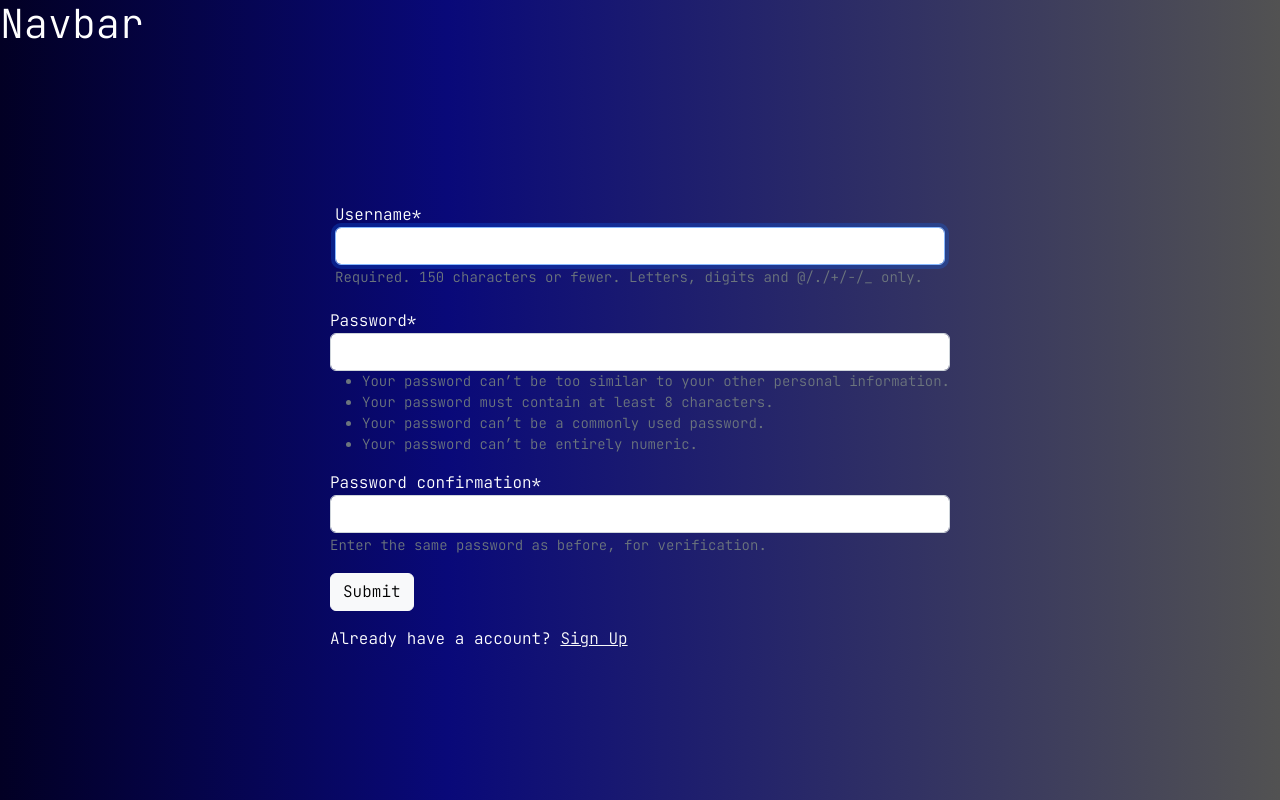
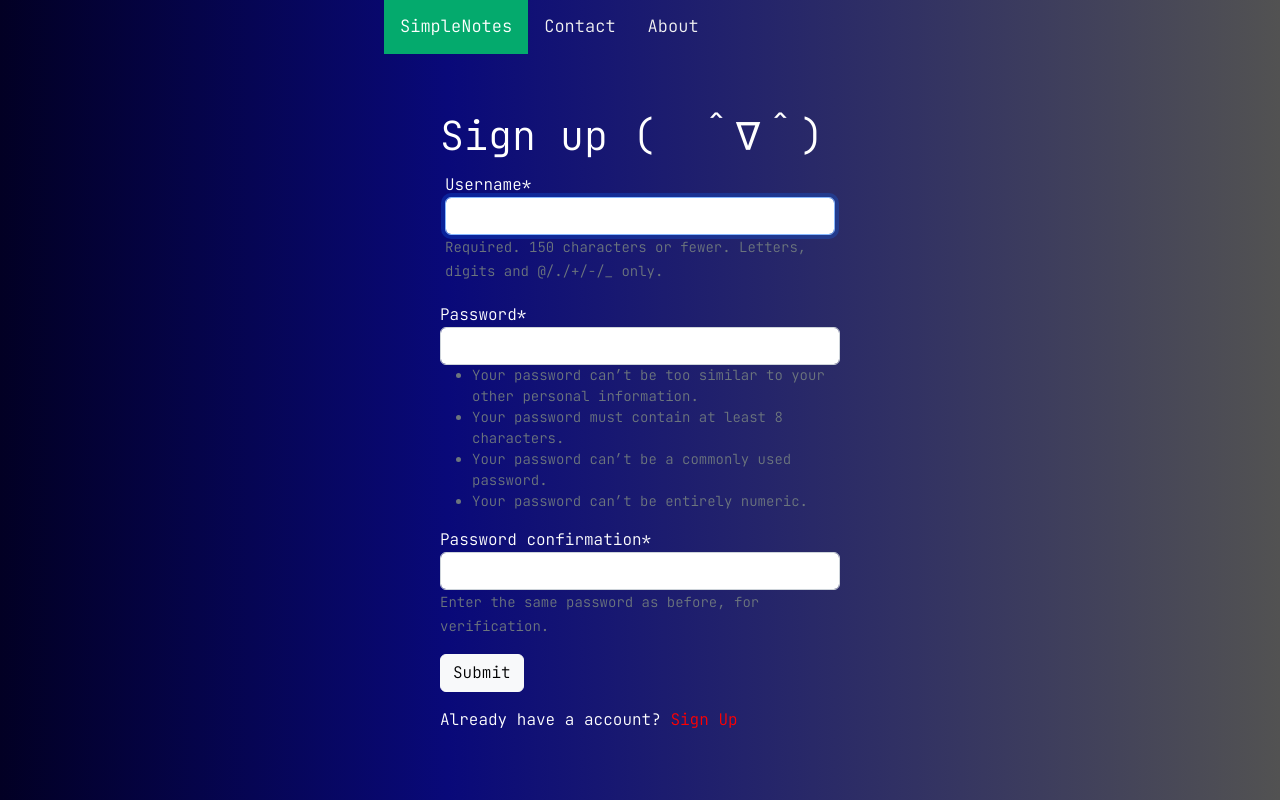
Before and after one commit to SameerSahu007/SimpleNotes, a Django app: page /signup in a window 1280 px wide. Run offline with Django 4.2, Linux system fonts and the light colour scheme; some libraries are stand-ins or nearby versions.

Commit message:
working on styles

```diff
--- /dev/null
+++ b/notes/static/styles.css
@@ -0,0 +1,81 @@
+@import url('https://fonts.googleapis.com/css2?family=JetBrains+Mono:wght@300&display=swap');
+
+body {
+    font-family: 'JetBrains Mono', monospace;
+    background: linear-gradient(90deg, rgba(2,0,36,1) 0%, rgba(9,9,121,1) 35%, rgb(82 82 82) 100%);
+    height: 100%
+}
+
+#div_id_username, #div_id_username {
+    margin-bottom: 15px;
+    padding: 5px;
+}
+
+
+#div_id_username {
+    margin-bottom: 15px;
+}
+
+.myforms {
+    margin-top: 150px;
+}
+
+.signupform{
+    margin-top: 40px;
+    padding: 10px;
+    /* width : 70px */
+}
+
+.signupform2{
+    max-width: 400px;
+    min-width: 200px;
+}
+
+.submit-btn{
+    color: red;
+    text-decoration: none;
+}
+
+.message{
+    justify-content: center;
+    text-align: center;
+    color : #b7b7ff;
+    margin-top: 14px;
+}
+
+.mynavbar {
+    color: #b7b7ff;
+    margin-left: 70px;
+}
+
+.mynavbar :hover {
+    color : white
+}
+
+.topnav {
+    overflow: hidden;
+    justify-content: space-between;
+    margin-left : 30%
+}
+
+
+.topnav a {
+    float: left;
+    color: #f2f2f2;
+    text-align: center;
+    padding: 14px 16px;
+    text-decoration: none;
+    font-size: 17px;
+}
+
+
+.topnav a:hover {
+  background-color: red;
+  color: black;
+}
+
+/* Add a color to the active/current link */
+.topnav a.active {
+  background-color: #04AA6D;
+  color: white;
+}
--- a/notes/templates/notes/index.html
+++ b/notes/templates/notes/index.html
@@ -1,5 +1,7 @@
+{% load static %}
 <!DOCTYPE html>
 <html lang="en">
+
 
 <head>
     <meta charset="UTF-8">
@@ -8,39 +10,34 @@
     <title>Document</title>
     <link href="https://cdn.jsdelivr.net/npm/bootstrap@5.2.0/dist/css/bootstrap.min.css" rel="stylesheet"
         integrity="sha384-gH2yIJqKdNHPEq0n4Mqa/HGKIhSkIHeL5AyhkYV8i59U5AR6csBvApHHNl/vI1Bx" crossorigin="anonymous">
+    <link rel="stylesheet" href="{% static 'styles.css'  %}">
 
-    <style>
-        @import url('https://fonts.googleapis.com/css2?family=JetBrains+Mono:wght@300&display=swap');
-
-        body {
-            font-family: 'JetBrains Mono', monospace;
-            background: linear-gradient(90deg, rgba(2,0,36,1) 0%, rgba(9,9,121,1) 35%, rgb(82 82 82) 100%);
-            height: 100%
-        }
-
-        #div_id_username, #div_id_username {
-            margin-bottom: 15px;
-            padding: 5px;
-        }
-
-
-        #div_id_username {
-            margin-bottom: 15px;
-        }
-
-        .myforms {
-            margin-top: 150px;
-        }
-    </style>
 
 </head>
 
 <body class="text-white">
-    <h1>Navbar</h1>
-    <div class="text-red">
+    <nav>
+        <div class="topnav">
+            <div class="leftnav">
+                <a class="active" href="#home">SimpleNotes</a>
+            </div>
+
+           <div class="rightnav">
+            <a href="#contact">Contact</a>
+            <a href="#about">About</a>
+           </div>
+
+        </div>
+    </nav>
+
+
+
+    <div class="text-red mt-5 ">
         {% if messages %}
         {%for message in messages %}
-        <div class="alert alert-{{ message.tag }}"> {{message}}</div>
+        <div class="alert alert-{{ message.tag }} message">
+            <h1>{{message}}</h1>
+        </div>
         {% endfor %}
         {% endif %}
 
--- a/notes/templates/notes/mynotes.html
+++ b/notes/templates/notes/mynotes.html
@@ -2,7 +2,7 @@
 {% load crispy_forms_tags %}
 
 {% block content %}
-
+<div class="inner-container">
     <div class="column is-one-third">
         <form method="post" action="">
             {% csrf_token %}
@@ -24,5 +24,7 @@
         {% endif %}
 
     </div>
+</div>
+
 
 {% endblock %}
--- a/notes/templates/notes/signup.html
+++ b/notes/templates/notes/signup.html
@@ -2,15 +2,16 @@
 {% load crispy_forms_tags %}
 {% block content %}
 
-<div class=" h-100 d-flex align-items-center justify-content-center myforms">
-    <form method ="POST">
+<div class=" h-100 d-flex align-items-center justify-content-center signupform ">
+    <form method ="POST" class="signupform2">
         <div class="form-group">
+            <h1>Sign up (　＾∇＾)</h1>
         {% csrf_token %}
 
         {{ form|crispy }}
         </div>
         <button  class="btn btn-light my-3" >Submit</button>
-        <p>Already have a account? <a href=" {% url 'login' %} " class="link-light"> Sign Up</a></p>
+        <p>Already have a account? <a href=" {% url 'login' %} " class="submit-btn"> Sign Up</a></p>
     </form>
 </div>
 
--- a/notes/templates/registration/login.html
+++ b/notes/templates/registration/login.html
@@ -4,6 +4,7 @@
 
 <div class="mt-xl h-100 d-flex align-items-center justify-content-center myforms" >
     <form method="post" action="">
+        <h1>Login :)</h1>
         <div class="form-group">
         {% csrf_token %}
 
@@ -13,7 +14,7 @@
         <button type="submit" class="btn btn-light my-3 ">Submit</button>
 
 
-        <p>Dont have a account? <a href=" {% url 'signup' %} " class="link-light"> Sign Up</a></p>
+        <p>Dont have a account? <a href=" {% url 'signup' %} " class="submit-btn" > Sign Up</a></p>
     </form>
 
 </div>
```
Lines whose indentation alone changed are shown as unchanged.
